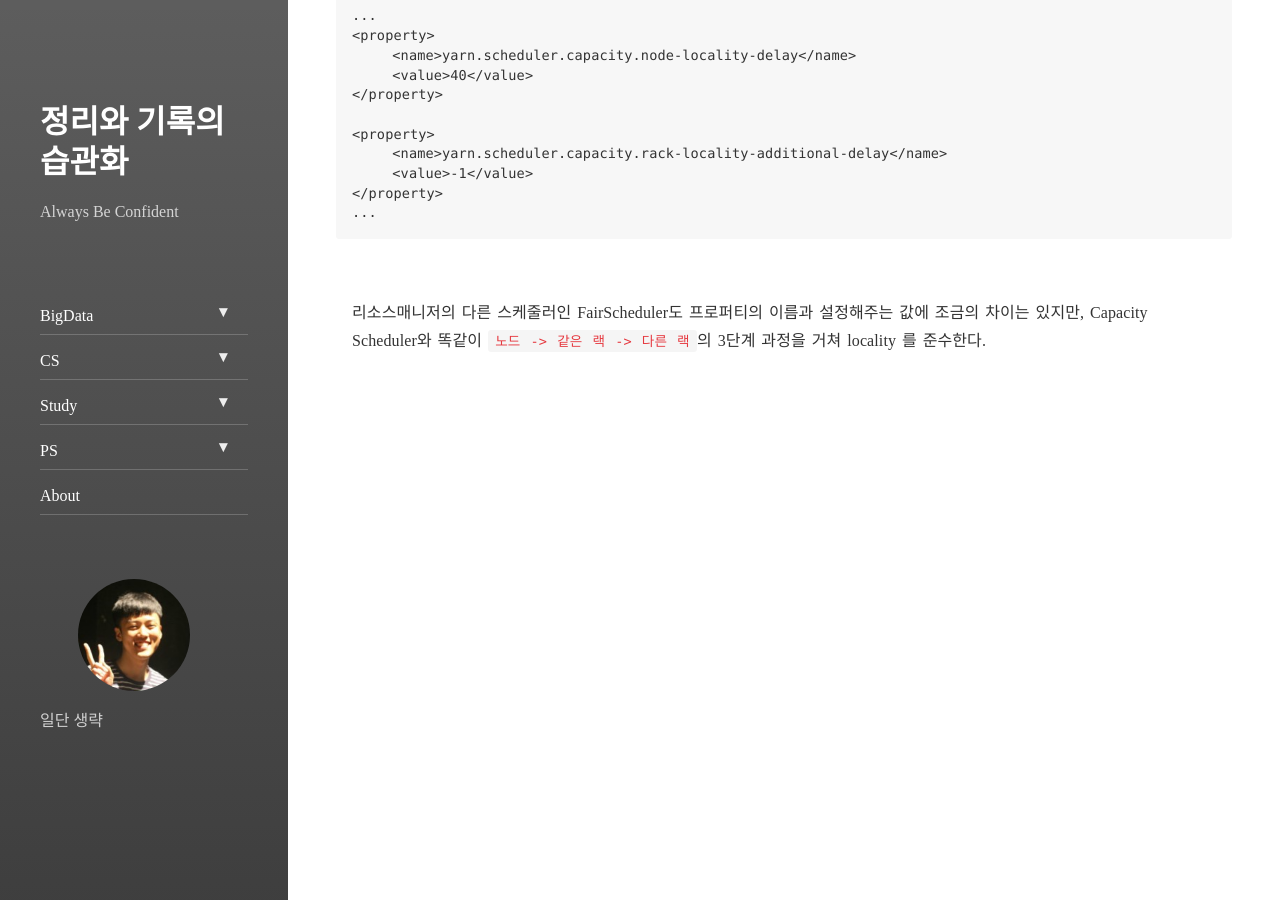
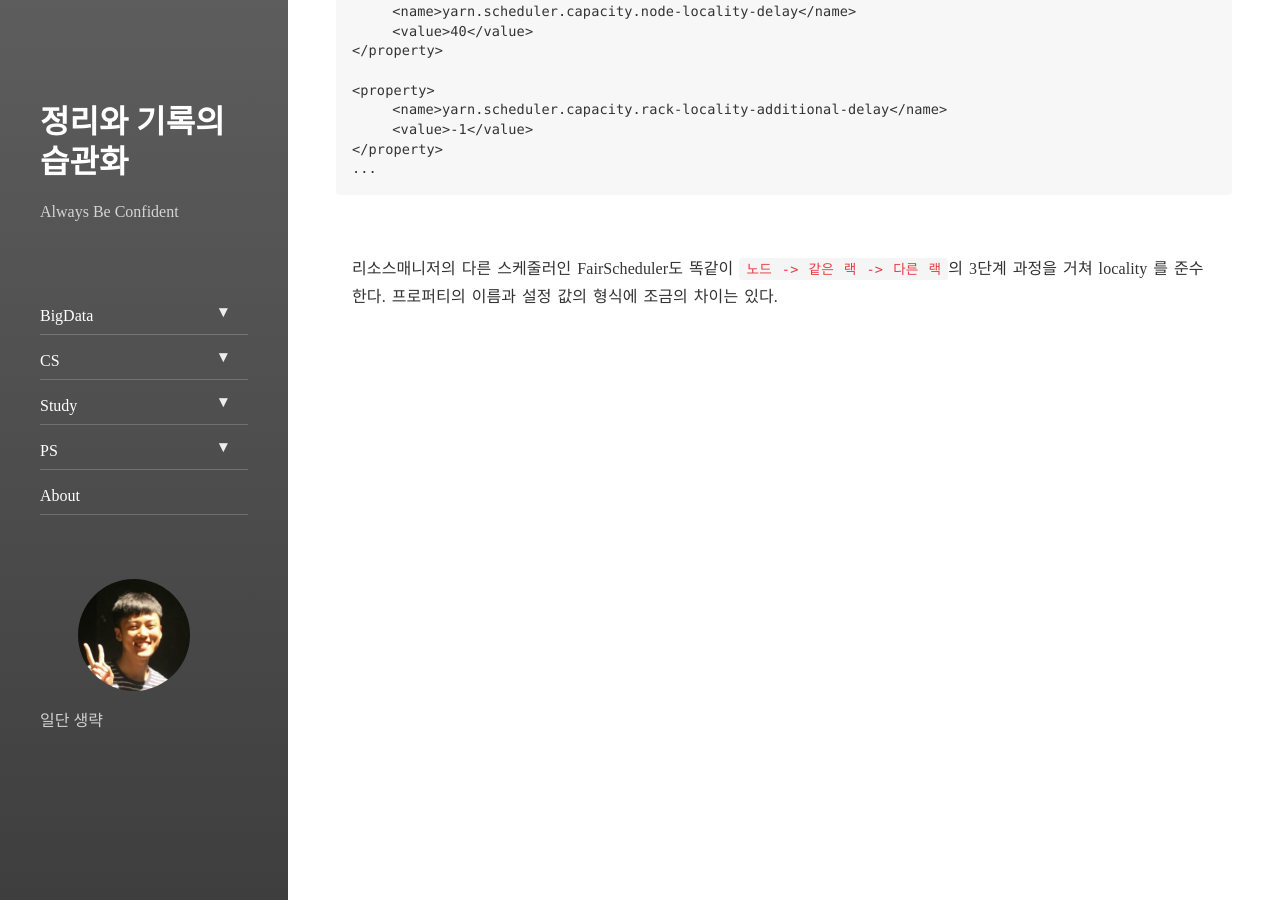
Before and after one commit to bconfiden2/bconfiden2.github.io, a Jekyll site: the page built from _posts/hadoop/2021-08-16-yarn-RM-data-locality.md, in a window 1280 px wide and 900 px high, scrolled down 980 px. Built offline with Jekyll 4.4.1, drawn with Linux system fonts in a browser that asks for light colours; nearby versions of some CDN libraries.

Commit message:
post : MODIFY
방금 포스트 올릴 때 최종 변경사항들 저장 안하고 커밋함 ㅠㅠ

````diff
--- a/_posts/hadoop/2021-08-16-yarn-RM-data-locality.md
+++ b/_posts/hadoop/2021-08-16-yarn-RM-data-locality.md
@@ -24,8 +24,6 @@
 
 ---
 
-<br>
-
 실제로 해당 설정파일을 찾아서 확인해보면 두 프로퍼티가 기본값으로 설정되어있는 것을 확인할 수 있는데, 필요에 맞게 적용할 수 있겠다.
 
 ```bash
@@ -46,4 +44,5 @@ vi /opt/hadoop/etc/hadoop/capacity-scheduler.xml
 
 <br>
 
-리소스매니저의 다른 스케줄러인 FairScheduler도 프로퍼티의 이름과 설정해주는 값에 조금의 차이는 있지만, Capacity Scheduler와 똑같이 ```노드 -> 같은 랙 -> 다른 랙```의 3단계 과정을 거쳐 locality 를 준수한다.
+리소스매니저의 다른 스케줄러인 FairScheduler도 똑같이 ```노드 -> 같은 랙 -> 다른 랙```의 3단계 과정을 거쳐 locality 를 준수한다.
+프로퍼티의 이름과 설정 값의 형식에 조금의 차이는 있다.
````
